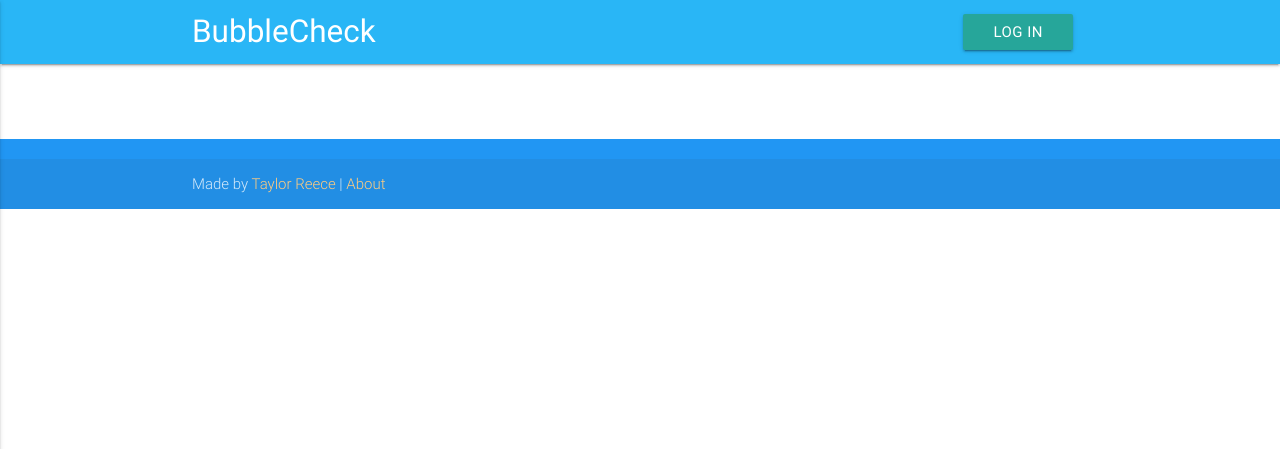
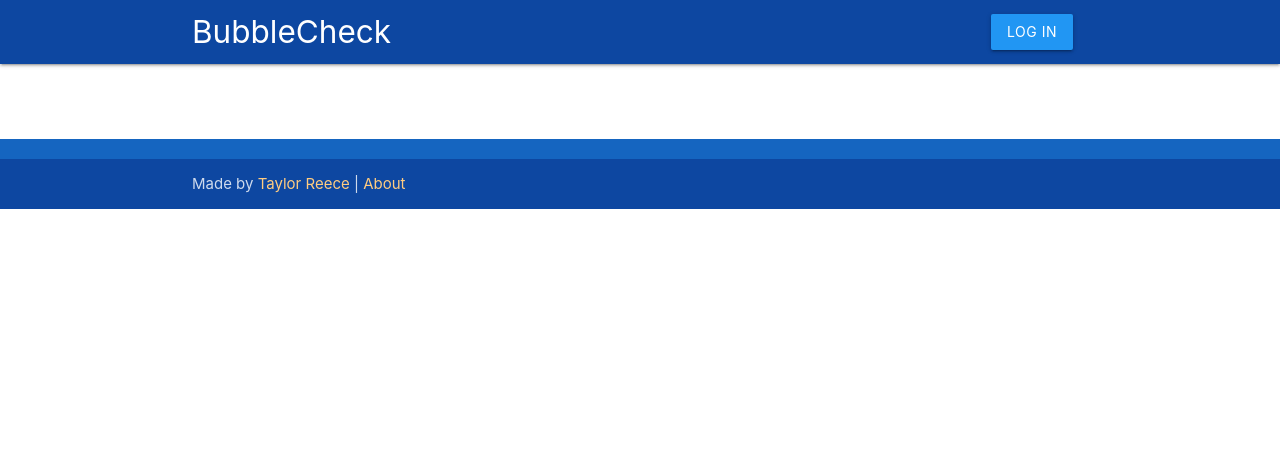
Before and after one commit to taylorreece/bubblecheck, a Flask app: page / in a window 1280 px wide. Shown: the top 449 px of the page. Run offline with Flask 2, Linux system fonts and the light colour scheme; some libraries are stand-ins or nearby versions.

Commit message:
moving to materalize alpha2

```diff
--- a/website/app/static/js/sidebar.js
+++ b/website/app/static/js/sidebar.js
@@ -1,5 +1,5 @@
 (function($){
-    $(function(){
-        $('.button-collapse').sideNav();
-    }); // end of document ready
+  $(function(){
+    $('.sidenav').sidenav();
+  }); // end of document ready
 })(jQuery); // end of jQuery name space
--- a/website/app/templates/layout.html
+++ b/website/app/templates/layout.html
@@ -7,20 +7,20 @@
 
   <!-- CSS  -->
   <link href="https://fonts.googleapis.com/icon?family=Material+Icons" rel="stylesheet">
-  <link rel="stylesheet" href="https://cdnjs.cloudflare.com/ajax/libs/materialize/0.100.2/css/materialize.min.css">
+  <link rel="stylesheet" href="https://cdnjs.cloudflare.com/ajax/libs/materialize/1.0.0-alpha.2/css/materialize.min.css">
   <link rel="stylesheet" href="{{ url_for('static', filename='css/style.css') }}">
 </head>
 <body>
-  <nav class="light-blue lighten-1" role="navigation">
+  <nav class="blue darken-4" role="navigation">
     <div class="nav-wrapper container"><a id="logo-container" href="#" class="brand-logo">BubbleCheck</a>
       <ul class="right hide-on-med-and-down">
-        <li><a href="#" class="waves-effect waves-light btn">Log In</a></li>
+        <li><a href="#" class="waves-effect waves-light btn blue">Log In</a></li>
       </ul>
 
-      <ul id="nav-mobile" class="side-nav">
+      <ul id="nav-mobile" class="sidenav">
         <li><a href="#">Log In</a></li>
       </ul>
-      <a href="#" data-activates="nav-mobile" class="button-collapse"><i class="material-icons">menu</i></a>
+      <a href="#" data-target="nav-mobile" class="sidenav-trigger"><i class="material-icons">menu</i></a>
     </div>
   </nav>
 
@@ -31,8 +31,8 @@
     <br><br>
   </div>
 
-  <footer class="page-footer blue">
-    <div class="footer-copyright">
+  <footer class="page-footer blue darken-3">
+    <div class="footer-copyright blue darken-4">
       <div class="container">
       Made by <a href="https://www.linkedin.com/in/taylor-reece-1a573694/" class="orange-text text-lighten-3">Taylor Reece</a> | <a href="{{ url_for('about') }}" class="orange-text text-lighten-3">About</a>
       </div>
@@ -41,7 +41,7 @@
 
   <!--  Scripts-->
   <script src="https://code.jquery.com/jquery-2.1.1.min.js"></script>
-  <script src="https://cdnjs.cloudflare.com/ajax/libs/materialize/0.100.2/js/materialize.min.js"></script>
+  <script src="https://cdnjs.cloudflare.com/ajax/libs/materialize/1.0.0-alpha.2/js/materialize.min.js"></script>
   <script src="{{ url_for('static', filename='js/sidebar.js') }}"></script>
   </body>
 </html>
```
